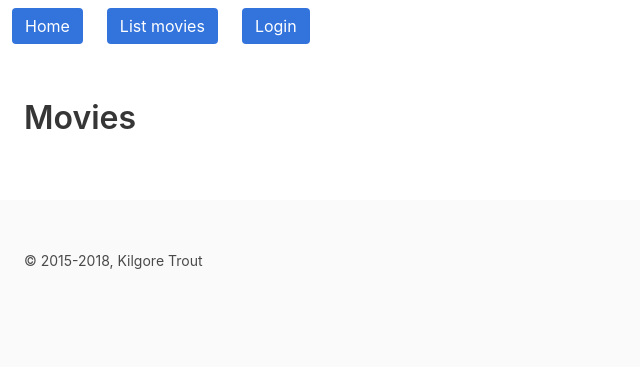
After one commit to efkolac/DBVoiceRecognition, a Flask app: page /texts in a window 1280 px wide. The commit adds this page. Shown: the top 367 px of the page, without its empty margins (0-640 px from the left). Run offline with Flask 2, Linux system fonts and the light colour scheme; data that the repository does not hold is empty; some libraries are stand-ins or nearby versions.

```diff
--- a/database.py
+++ b/database.py
@@ -83,3 +83,16 @@ def retrieve_user(user_id):
     mycursor.execute(statement)
     user = mycursor.fetchone()
     return user
+
+
+def get_texts():
+    mydb = mysql.connector.connect(
+        host="localhost",
+        user="root",
+        password="12345679",
+        database="newdb")
+    statement = "select * from texts"
+    mycursor = mydb.cursor()
+    mycursor.execute(statement)
+    texts = mycursor.fetchone()
+    return texts
--- a/server.py
+++ b/server.py
@@ -34,6 +34,7 @@ def create_app():
     app.add_url_rule("/profile", view_func=views.profile_page)
     app.add_url_rule("/add_text", view_func=views.add_text_page, methods=["GET", "POST"])
     app.add_url_rule("/", view_func=views.home_page)
+    app.add_url_rule("/texts", view_func=views.texts_page)
     app.add_url_rule("/movies", view_func=views.movies_page)
     app.add_url_rule("/movies/<int:movie_key>", view_func=views.movie_page)
     app.add_url_rule("/new-movie", view_func=views.movie_add_page, methods=["GET", "POST"])
--- a/templates/layout.html
+++ b/templates/layout.html
@@ -21,13 +21,32 @@
           <span class="navbar-item">
             <a class="button is-link" href="{{ url_for('login_page') }}">Login</a>
           </span>
-            {% if session['id'] %}
+            {% if session['degree'] == 'admin' %}
+                    </span>
+                    <span class="navbar-item">
+            <a class="button is-link" href="{{ url_for('texts_page') }}">Texts</a>
+          </span>
           <span class="navbar-item">
             <a class="button is-link" href="{{ url_for('audio_add_page') }}">Add audio</a>
           </span>
                     <span class="navbar-item">
             <a class="button is-link" href="{{ url_for('add_text_page') }}">Add text</a>
           </span>
+          <span class="navbar-item">
+            <a class="button is-link" href="{{ url_for('logout_page') }}">Logout</a>
+          </span>
+                    <span class="navbar-item">
+            <a class="button is-link" href="{{ url_for('profile_page') }}">Profile</a>
+          </span>
+          {% endif %}
+                      {% if session['degree'] == 'user' %}
+          <span class="navbar-item">
+            <a class="button is-link" href="{{ url_for('texts_page') }}">Texts</a>
+          </span>
+          <span class="navbar-item">
+            <a class="button is-link" href="{{ url_for('audio_add_page') }}">Add audio</a>
+          </span>
+
           <span class="navbar-item">
             <a class="button is-link" href="{{ url_for('logout_page') }}">Logout</a>
           </span>
--- a/templates/profile.html
+++ b/templates/profile.html
@@ -4,7 +4,6 @@
     <section class="hero">
       <div class="hero-body">
         <div class="container has-text-centered">
-          <h1 class="title">My movie collection</h1>
           <p class="subtitle">Have a nice {{ name }} and your password is {{password}} btw!</p>
         </div>
       </div>
--- /dev/null
+++ b/templates/texts.html
@@ -0,0 +1,7 @@
+{% extends "layout.html" %}
+{% block title %}Movie list{% endblock %}
+{% block content %}
+    <h1 class="title">Movies</h1>
+
+
+{% endblock %}
--- a/views.py
+++ b/views.py
@@ -83,8 +83,8 @@ def login_page():
 
         if account:
             # Create session data, we can access this data in other routes
-
             session['loggedin'] = True
+            session['degree'] = account[6]
             session['id'] = account[0] #account id
             print("id",session['id'])
             print("account",account)
@@ -103,7 +103,8 @@ def logout_page():
     session.pop('loggedin', None)
     session.pop('id', None)
     session.pop('username', None)
-   # Redirect to login page
+    session.pop('degree', None)
+# Redirect to login page
     day_name = "dayssss"
     return render_template("home.html", day=day_name)
 
@@ -125,3 +126,9 @@ def profile_page():
     name = info[1]
     password = info[2]
     return render_template("profile.html",name = name, password = password)
+
+
+def texts_page():
+    texts = get_texts()
+    print("texts", texts)
+    return render_template("texts.html", texts=texts)
```
